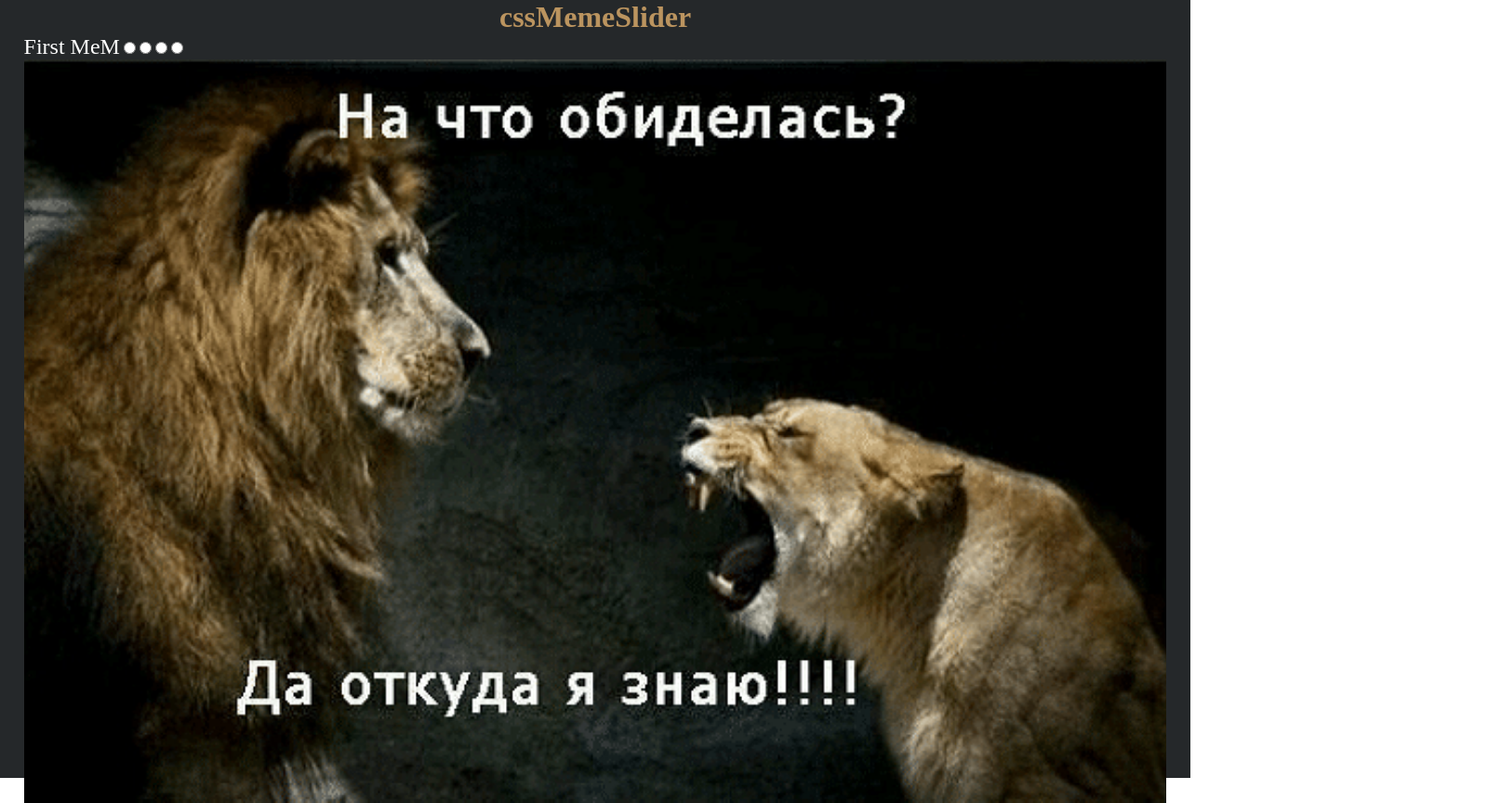
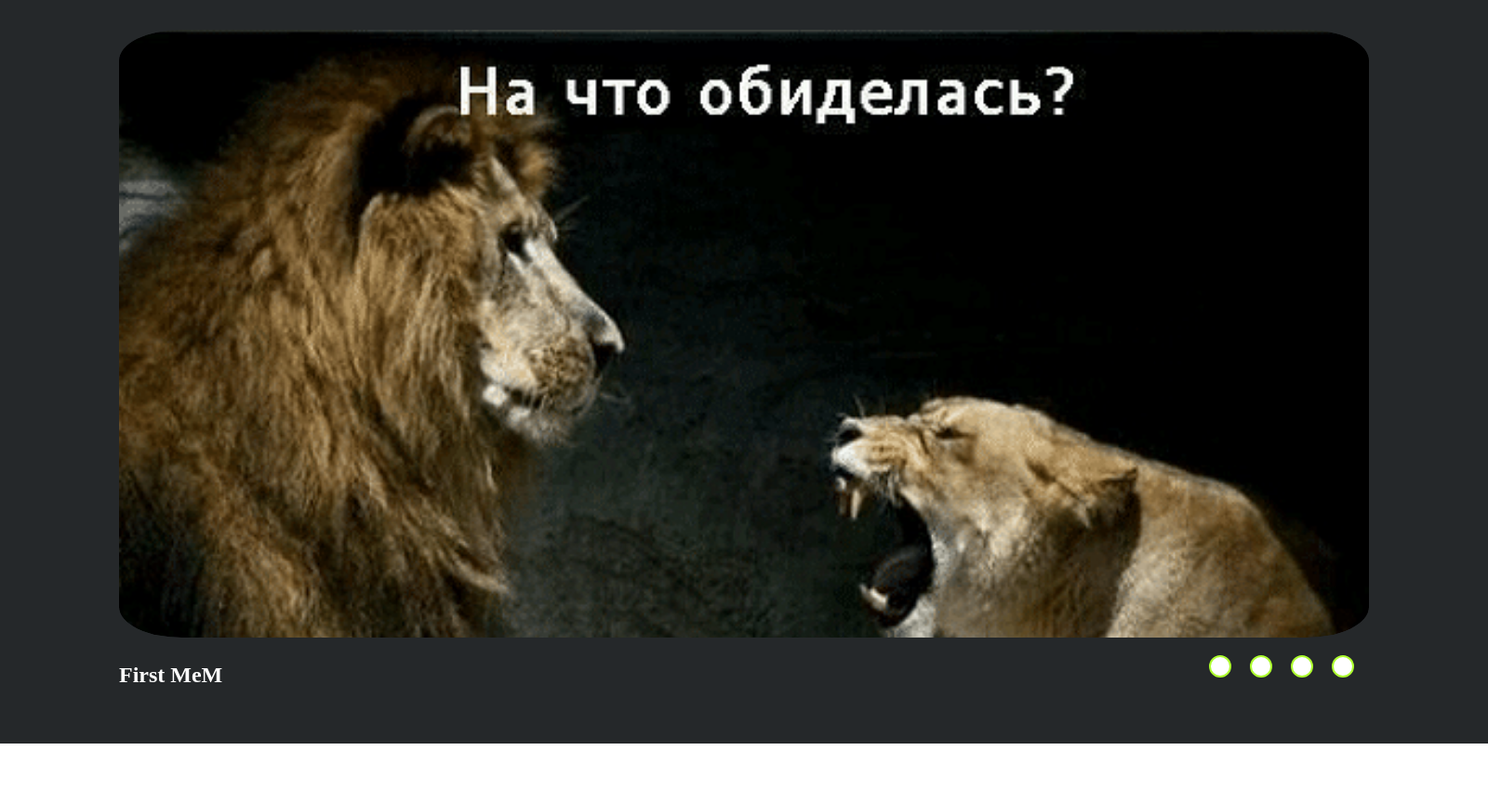
Before and after one commit to Olga-Ter/cssMemeSlider, a plain HTML site: page cssMemeSlider/index.html in a window 1280 px wide. Shown: the whole page at 93% size, 1600 px wide, since content can reach past the window. After the commit the page ends 800 px from the top, so only its background shows below. Drawn offline with Linux system fonts and the light colour scheme.

Commit message:
fix: change  html  (Sun, Sep 17, 2023 5:52:55 PM)

```diff
--- a/cssMemeSlider/index.html
+++ b/cssMemeSlider/index.html
@@ -10,31 +10,41 @@
 
 <body>
   <div class="wrapper">
-    <header class="header">
-      <h1 class="heading">cssMemeSlider</h1>
-    </header>
-    <main class="main">
-      <p class="item-title">First MeM</p>
-      <p class="item-title hidden">Second MeM</p>
-      <p class="item-title hidden">Third MeM</p>
-      <p class="item-title hidden">Fourth MeM</p>
-      <input type="radio" name="mem-button" id="first-mem">
-      <input type="radio" name="mem-button" id="second-mem">
-      <input type="radio" name="mem-button" id="third-mem">
-      <input type="radio" name="mem-button" id="fourth-mem">
-      <div class="imgs-list">
-        <div class="img-item" style="background-image: url('assets/mem1.png');">
-        </div>
-        <div class="img-item" style="background-image: url('assets/mem2.jpg')">
-        </div>
-        <div class="img-item" style="background-image: url('assets/mem3.jpg');">
-        </div>
-        <div class="img-item" style="background-image: url('assets/mem4.jpg');">
-        </div>
+
+    <input checked type="radio" name="button" id="button1">
+    <input type="radio" name="button" id="button2">
+    <input type="radio" name="button" id="button3">
+    <input type="radio" name="button" id="button4">
+
+    <div class="imgs-list">
+      <div id="first-mem" class="img-item" style="background-image: url('assets/mem1.png');">
       </div>
-  </div>
+      <div id="second-mem" class="img-item" style="background-image: url('assets/mem2.jpg')">
+      </div>
+      <div id="third-mem" class="img-item" style="background-image: url('assets/mem3.jpg');">
+      </div>
+      <div id="fourth-mem" class="img-item" style="background-image: url('assets/mem4.jpg');">
+      </div>
+    </div>
 
-  </main>
+    <div class="pagination">
+
+      <div class="title-items">
+        <h2 class="item-title first-mem ">First MeM</h2>
+        <h2 class="item-title second-mem hidden">Second MeM</h2>
+        <h2 class="item-title third-mem hidden">Third MeM</h2>
+        <h2 class="item-title fourth-mem hidden">Fourth MeM</h2>
+      </div>
+
+      <div class="pagination-buttons">
+        <label class="slide-button" for="button1"></label>
+        <label class="slide-button" for="button2"></label>
+        <label class="slide-button" for="button3"></label>
+        <label class="slide-button" for="button4"></label>
+      </div>
+
+    </div>
+
   </div>
 
 </body>
--- a/cssMemeSlider/style.css
+++ b/cssMemeSlider/style.css
@@ -13,26 +13,62 @@
 }
 
 .wrapper {
-  width: 100%;
+  width: 100em;
+  height: 100vh;
   margin: 0 auto;
-  padding: 0 2%;
+  padding: 2em 3em;
+  display: flex;
+  flex-direction: column;
+  align-items: center;
   background-color: #25282a;
 }
 
-
-.heading {
-text-align: center;
-color: #BB945F;
+[name="button"] {
+  display: none;
 }
 
-.main {
-  height: 100vh;
+.imgs-list {
+  width: 84em;
+  height: 55em;
+  display: flex;
+  gap: 6em;
+  border-radius: 5%;
+  overflow: hidden;
+}
+
+.img-item {
+  flex: 0 0 100%;
+  width: 100%;
+  height: 100%;
+  background-size: cover;
+  background-repeat: no-repeat;
+  border-radius: 5%;
+}
+
+.pagination {
+  width: 84em;
+  height: 15%;
+  display: flex;
+  justify-content: space-between;
+  align-items: center;
 }
 
 .item-title {
-  display: inline;
   color: #FFF;
   font-size: 1.5rem;
+}
+
+.slide-button {
+  display: inline-flex;
+  width: 1rem;
+  height: 1rem;
+  background-clip: content-box;
+  background: white;
+  border-radius: 50%;
+  margin: 0 1rem 1rem 0;
+  padding: 10px;
+  cursor: pointer;
+  border: 2px solid greenyellow;
 }
 
 .hidden {
@@ -44,18 +80,16 @@ color: #BB945F;
 
 }
 
-.imgs-list {
-  display: flex;
-  gap: 4%;
-  width: 100%;
-  height: 100%;
-  overflow: hidden;
+@media (max-width: 768px) {
+
+  .pagination {
+    margin-top: 2em;
+    flex-direction: column;
+    justify-content:flex-end;
   }
 
-.img-item {
-  flex: 0 0 100%;
- width: 100%;
-  height: 100%;
-  background-size:  cover;
-  background-repeat: no-repeat;
+  .title-items {
+    order: 2;
+    align-self: flex-start;
   }
+}
```
Lines whose indentation alone changed are shown as unchanged.
